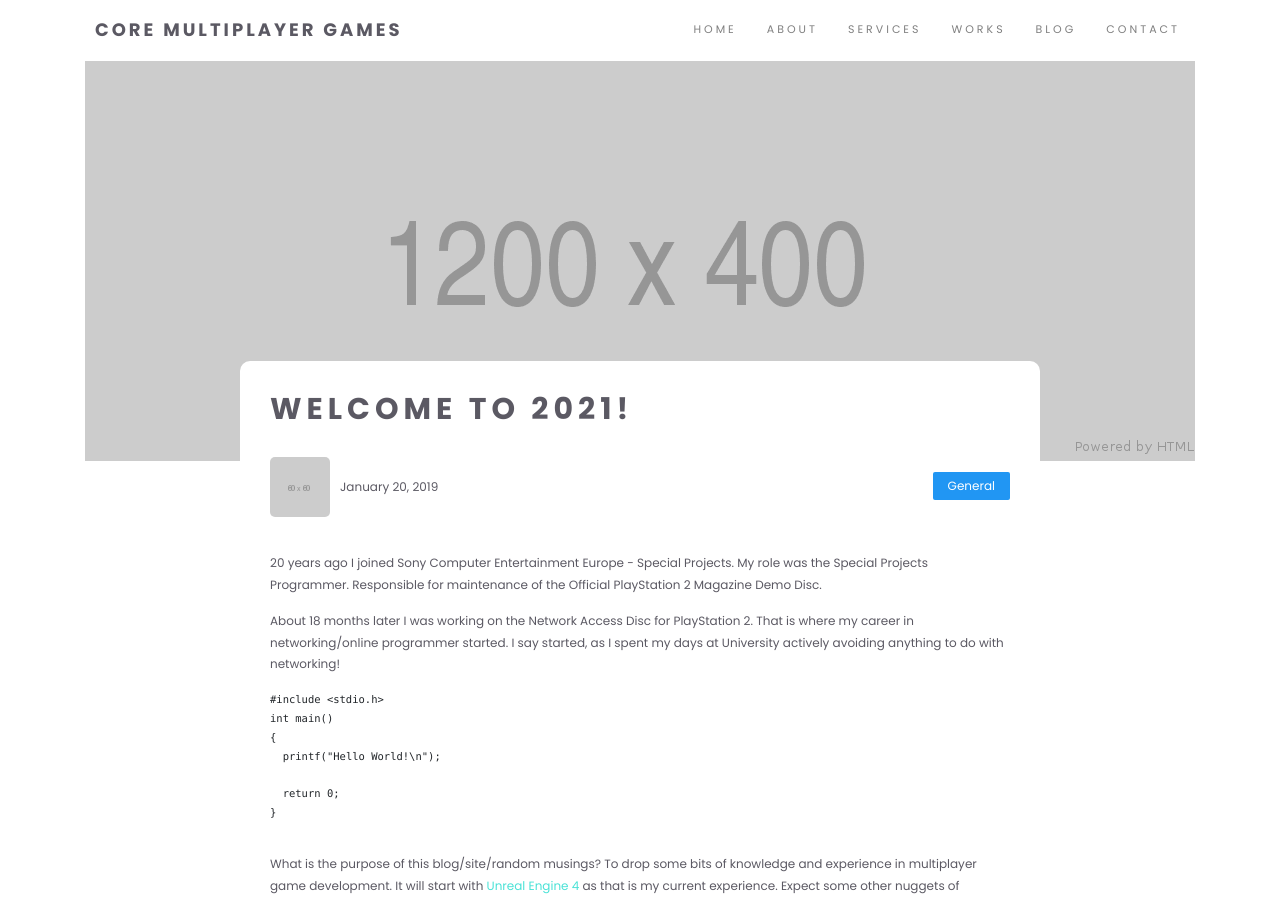
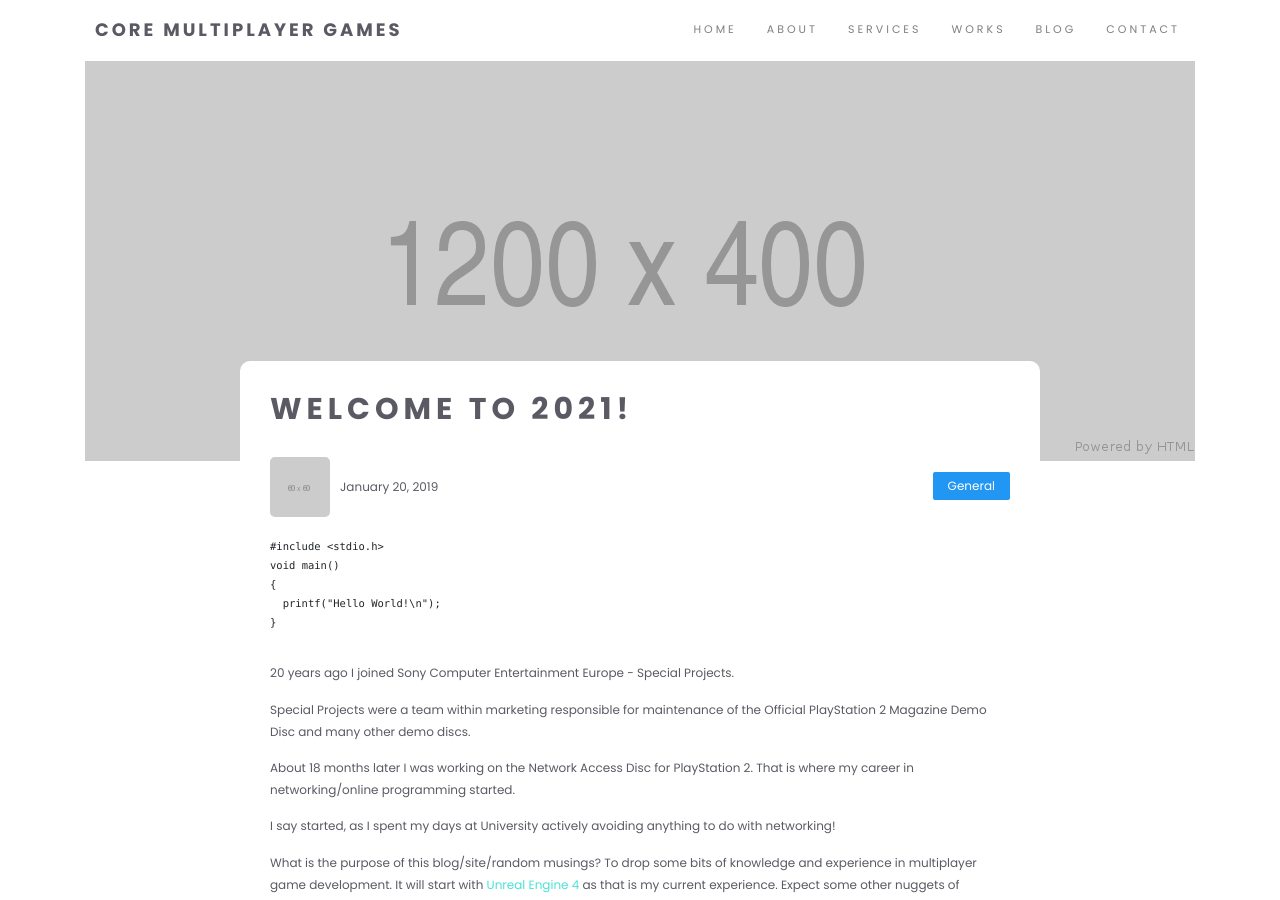
Before and after one commit to CoreMultiplayerGames/coremultiplayergames.github.io, a Jekyll site: the page built from _posts/2021-01-01-welcome-to-2021.md, in a window 1280 px wide and 900 px high. Built offline with Jekyll 4.4.1, drawn with Linux system fonts in a browser that asks for light colours.

Commit message:
Updating blog post

```diff
--- a/_posts/2021-01-01-welcome-to-2021.md
+++ b/_posts/2021-01-01-welcome-to-2021.md
@@ -8,21 +8,21 @@
 category: General
 tags: [minimal, tech, multiplayer, history, ramble]
 ---
-20 years ago I joined Sony Computer Entertainment Europe - Special Projects.
-My role was the Special Projects Programmer. Responsible for maintenance of the Official PlayStation 2 Magazine Demo Disc.
-
-About 18 months later I was working on the Network Access Disc for PlayStation 2. That is where my career in networking/online programmer started.
-I say started, as I spent my days at University actively avoiding anything to do with networking!
-
 {% highlight cpp %}
 #include <stdio.h>
-int main()
+void main()
 {
   printf("Hello World!\n");
-
-  return 0;
 }
 {% endhighlight %}
+
+20 years ago I joined Sony Computer Entertainment Europe - Special Projects.
+
+Special Projects were a team within marketing responsible for maintenance of the Official PlayStation 2 Magazine Demo Disc and many other demo discs.
+
+About 18 months later I was working on the Network Access Disc for PlayStation 2. That is where my career in networking/online programming started.
+
+I say started, as I spent my days at University actively avoiding anything to do with networking!
 
 What is the purpose of this blog/site/random musings?
 To drop some bits of knowledge and experience in multiplayer game development.
```
